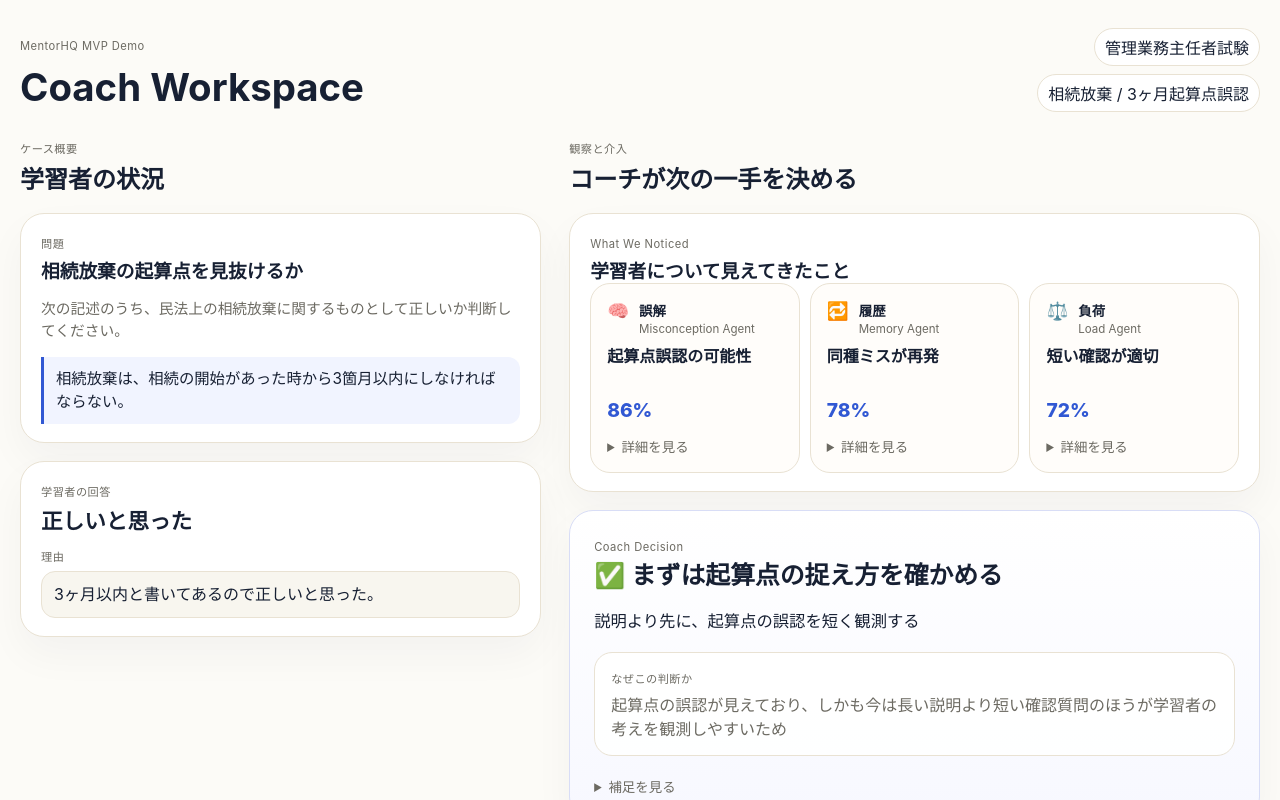
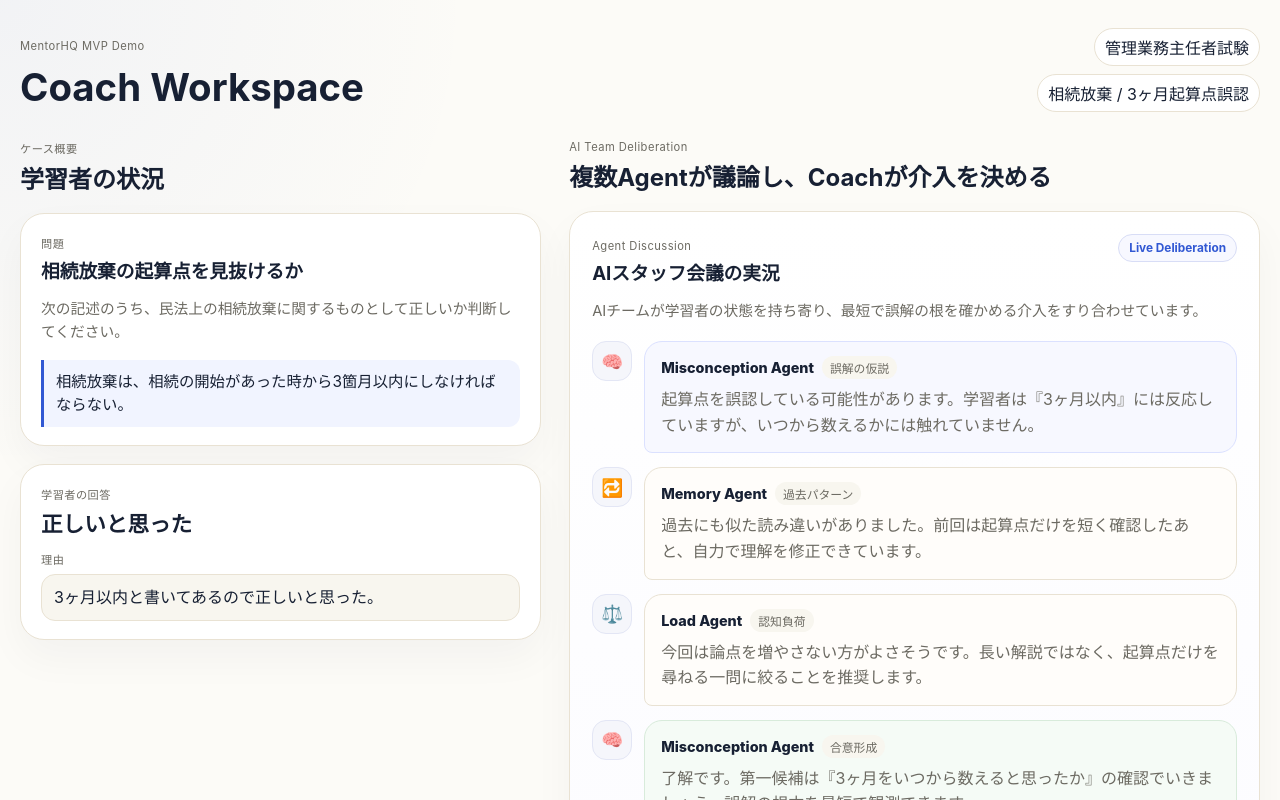
Before and after one commit to MakikoOhashi/mentorHQ, a Next.js app: page / in a window 1280 px wide. Shown: the top 800 px of the page. Built offline with nearby package versions, Linux system fonts and the light colour scheme.

Commit message:
Redesign agent reports as discussion feed

```diff
--- a/app/globals.css
+++ b/app/globals.css
@@ -23,7 +23,9 @@ html {
 body {
   margin: 0;
   min-height: 100vh;
-  background: var(--bg);
+  background:
+    radial-gradient(circle at top left, rgba(49, 88, 211, 0.05), transparent 24%),
+    var(--bg);
   color: var(--text);
   font-family:
     Inter, ui-sans-serif, system-ui, -apple-system, BlinkMacSystemFont, "Segoe UI",
@@ -67,9 +69,11 @@ textarea {
 .body-copy,
 .detail-list dd,
 .trace-log p,
-.reason-inline p {
+.reason-inline p,
+.decision-note p,
+.discussion-bubble p {
   color: var(--muted);
-  line-height: 1.5;
+  line-height: 1.6;
 }
 
 .compact-copy {
@@ -85,13 +89,22 @@ textarea {
 }
 
 .hero-meta span,
-.trace-badge {
+.trace-badge,
+.live-pill {
   display: inline-flex;
   align-items: center;
   border: 1px solid var(--border);
   background: var(--surface);
   border-radius: 999px;
   padding: 6px 10px;
+}
+
+.live-pill {
+  background: #f7f8ff;
+  border-color: #d8ddf6;
+  color: var(--accent);
+  font-size: 0.74rem;
+  font-weight: 700;
 }
 
 .workspace-grid {
@@ -174,6 +187,91 @@ blockquote {
   line-height: 1.55;
 }
 
+.discussion-panel {
+  padding: 22px;
+  background: linear-gradient(180deg, #ffffff, #fcfcff);
+}
+
+.discussion-heading {
+  display: flex;
+  align-items: flex-start;
+  justify-content: space-between;
+  gap: 12px;
+}
+
+.discussion-timeline {
+  display: grid;
+  gap: 14px;
+  margin-top: 18px;
+}
+
+.discussion-row {
+  display: grid;
+  grid-template-columns: auto minmax(0, 1fr);
+  gap: 12px;
+  align-items: start;
+}
+
+.discussion-avatar {
+  width: 40px;
+  height: 40px;
+  border-radius: 14px;
+  display: grid;
+  place-items: center;
+  background: #f5f6fb;
+  border: 1px solid #e3e6f5;
+  font-size: 1.1rem;
+}
+
+.discussion-bubble {
+  border: 1px solid var(--border);
+  border-radius: 18px 18px 18px 8px;
+  padding: 14px 16px;
+  background: #fffdfa;
+}
+
+.discussion-meta {
+  display: flex;
+  flex-wrap: wrap;
+  gap: 8px;
+  align-items: center;
+  margin-bottom: 8px;
+}
+
+.discussion-agent {
+  font-size: 0.9rem;
+  font-weight: 800;
+}
+
+.discussion-role {
+  font-size: 0.74rem;
+  color: var(--muted);
+  padding: 3px 8px;
+  border-radius: 999px;
+  background: var(--surface-soft);
+}
+
+.discussion-bubble p,
+.decision-note p,
+.reason-inline p,
+.decision-summary {
+  margin: 0;
+}
+
+.tone-primary .discussion-bubble {
+  background: #f7f8ff;
+  border-color: #dbe1ff;
+}
+
+.tone-support .discussion-bubble {
+  background: #fffdfa;
+}
+
+.tone-consensus .discussion-bubble {
+  background: #f5fbf6;
+  border-color: #d8ebdb;
+}
+
 .decision-panel {
   padding: 24px;
 }
@@ -189,7 +287,6 @@ blockquote {
 }
 
 .decision-summary {
-  margin: 0;
   font-size: 1.02rem;
   line-height: 1.7;
   color: var(--text);
@@ -202,117 +299,17 @@ blockquote {
   background: rgba(255, 255, 255, 0.92);
 }
 
-.reason-inline p {
-  margin: 6px 0 0;
+.decision-grid {
+  display: grid;
+  grid-template-columns: repeat(2, minmax(0, 1fr));
+  gap: 12px;
 }
 
-.report-list {
-  display: grid;
-  gap: 10px;
-}
-
-.compact-reports {
-  grid-template-columns: repeat(3, minmax(0, 1fr));
-}
-
-.agent-card {
-  padding: 16px;
-  border-radius: 20px;
-  border: 1px solid var(--border);
-  background: #fffdfa;
-}
-
-.signal-card {
-  display: grid;
-  gap: 10px;
-}
-
-.signal-head {
-  display: flex;
-  align-items: flex-start;
-  gap: 10px;
-}
-
-.signal-icon {
-  font-size: 1.1rem;
-  line-height: 1;
-  padding-top: 2px;
-}
-
-.signal-meta {
-  display: grid;
-  gap: 2px;
-}
-
-.signal-label {
-  font-size: 0.84rem;
-  font-weight: 700;
-  color: var(--text);
-}
-
-.signal-agent {
-  font-size: 0.72rem;
-  color: var(--muted);
-}
-
-.signal-finding {
-  margin: 0;
-  min-height: 2.6em;
-  font-weight: 700;
-  line-height: 1.35;
-  color: var(--text);
-}
-
-.signal-score {
-  margin: 0;
-  font-size: 1.2rem;
-  font-weight: 800;
-  color: var(--accent);
-}
-
-.agent-details,
-.mini-details {
-  margin-top: 4px;
-}
-
-.agent-details summary,
-.mini-details summary {
-  cursor: pointer;
-  color: var(--muted);
-  font-size: 0.84rem;
-}
-
-.detail-list {
-  display: grid;
-  gap: 10px;
-  margin-top: 10px;
-}
-
-.detail-list dt {
-  margin-bottom: 4px;
-  color: var(--text);
-  font-weight: 700;
-}
-
-.detail-list dd {
-  margin: 0;
-}
-
-.evidence-list {
-  margin: 0;
-  padding-left: 18px;
-  color: var(--muted);
-  line-height: 1.45;
-}
-
-.trace-log {
-  display: grid;
-  gap: 10px;
-  margin-top: 10px;
-}
-
-.trace-log p {
-  margin: 0;
+.decision-note {
+  padding: 14px 16px;
+  border-radius: 18px;
+  border: 1px solid rgba(216, 221, 246, 0.9);
+  background: rgba(255, 255, 255, 0.88);
 }
 
 .next-question-panel {
@@ -335,7 +332,7 @@ blockquote {
 
 @media (max-width: 1100px) {
   .workspace-grid,
-  .compact-reports {
+  .decision-grid {
     grid-template-columns: 1fr;
   }
 }
@@ -355,4 +352,9 @@ blockquote {
   .hero-meta {
     justify-content: flex-start;
   }
+
+  .discussion-heading {
+    grid-template-columns: 1fr;
+    display: grid;
+  }
 }
--- a/app/page.tsx
+++ b/app/page.tsx
@@ -1,12 +1,9 @@
-type AgentReport = {
+type DiscussionMessage = {
   agentName: string;
-  label: string;
+  role: string;
   icon: string;
-  finding: string;
-  risk: string;
-  recommendation: string;
-  confidence: number;
-  evidence: string[];
+  tone: "primary" | "support" | "consensus";
+  message: string;
 };
 
 const workspace = {
@@ -19,55 +16,51 @@ const workspace = {
     "相続放棄は、相続の開始があった時から3箇月以内にしなければならない。",
   learnerBelief: "正しいと思った",
   reflection: "3ヶ月以内と書いてあるので正しいと思った。",
-  coachDecision: {
-    interventionType: "starting_point_check",
-    selectedIntervention: "その3ヶ月は、いつから数えると思いましたか？",
-    interventionTarget: "3-month period starting point",
-    observationGoal:
-      "学習者が説明前に起算点を言語化できるか確認する",
-    decisionReason:
-      "起算点の誤認が見えており、しかも今は長い説明より短い確認質問のほうが学習者の考えを観測しやすいため",
-    selectedPriority: "説明より先に、起算点の誤認を短く観測する",
-    whyNow: "高負荷セッションのため、長い解説より1問の確認質問を優先する",
-    rejectedRecommendations: ["全文解説を先に出す", "追加問題へすぐ進む"],
-    decisionTrace:
-      "Coach chose starting_point_check instead of explanation because the system needs to observe the learner's belief before revealing the rule."
-  },
-  agentReports: [
+  discussionSummary:
+    "AIチームが学習者の状態を持ち寄り、最短で誤解の根を確かめる介入をすり合わせています。",
+  discussion: [
     {
       agentName: "Misconception Agent",
-      label: "誤解",
+      role: "誤解の仮説",
       icon: "🧠",
-      finding: "起算点誤認の可能性",
-      risk: "期間だけに反応し、起算点を確認していない",
-      recommendation: "その3ヶ月をいつから数えると思ったか確認する",
-      confidence: 0.86,
-      evidence: [
-        "reflection が「3ヶ月以内」にのみ言及している",
-        "起算点に関する記述がない"
-      ]
+      tone: "primary",
+      message:
+        "起算点を誤認している可能性があります。学習者は『3ヶ月以内』には反応していますが、いつから数えるかには触れていません。"
     },
     {
       agentName: "Memory Agent",
-      label: "履歴",
+      role: "過去パターン",
       icon: "🔁",
-      finding: "同種ミスが再発",
-      risk: "法的期間の読み方に弱点がある",
-      recommendation: "短い確認質問で起算点を言語化させる",
-      confidence: 0.78,
-      evidence: ["prior_cases: 2026-05-30", "prior_cases: 2026-06-03"]
+      tone: "support",
+      message:
+        "過去にも似た読み違いがありました。前回は起算点だけを短く確認したあと、自力で理解を修正できています。"
     },
     {
       agentName: "Load Agent",
-      label: "負荷",
+      role: "認知負荷",
       icon: "⚖️",
-      finding: "短い確認が適切",
-      risk: "長い解説は処理負荷を上げる",
-      recommendation: "解説ではなく1問だけ確認質問にする",
-      confidence: 0.72,
-      evidence: ["recent_accuracy: unstable", "session_load: high"]
+      tone: "support",
+      message:
+        "今回は論点を増やさない方がよさそうです。長い解説ではなく、起算点だけを尋ねる一問に絞ることを推奨します。"
+    },
+    {
+      agentName: "Misconception Agent",
+      role: "合意形成",
+      icon: "🧠",
+      tone: "consensus",
+      message:
+        "了解です。第一候補は『3ヶ月をいつから数えると思ったか』の確認でいきましょう。誤解の根本を最短で観測できます。"
     }
-  ] satisfies AgentReport[]
+  ] satisfies DiscussionMessage[],
+  coachDecision: {
+    title: "起算点確認を採用",
+    selectedIntervention: "その3ヶ月は、いつから数えると思いましたか？",
+    observationGoal: "学習者が説明前に起算点を言語化できるか確認する",
+    decisionReason:
+      "誤解の根本原因を最短で検証でき、しかも高負荷の場面でも学習者の思考を崩さず観測できるため",
+    selectedPriority: "説明より先に、起算点の誤認を短く観測する",
+    whyNow: "いまは理解を増やすより、まず認識のズレを一点で確かめる段階です。"
+  }
 };
 
 export default function Home() {
@@ -116,50 +109,33 @@ export default function Home() {
 
         <div className="column">
           <div className="column-header">
-            <p className="eyebrow">観察と介入</p>
-            <h2>コーチが次の一手を決める</h2>
+            <p className="eyebrow">AI Team Deliberation</p>
+            <h2>複数Agentが議論し、Coachが介入を決める</h2>
           </div>
 
-          <article className="panel compact">
-            <div className="panel-heading tight">
-              <span className="panel-kicker">What We Noticed</span>
-              <h3>学習者について見えてきたこと</h3>
+          <article className="panel discussion-panel">
+            <div className="panel-heading tight discussion-heading">
+              <div>
+                <span className="panel-kicker">Agent Discussion</span>
+                <h3>AIスタッフ会議の実況</h3>
+              </div>
+              <span className="live-pill">Live Deliberation</span>
             </div>
-            <div className="report-list compact-reports">
-              {workspace.agentReports.map((report) => (
-                <section className="agent-card signal-card" key={report.agentName}>
-                  <div className="signal-head">
-                    <span className="signal-icon">{report.icon}</span>
-                    <div className="signal-meta">
-                      <span className="signal-label">{report.label}</span>
-                      <span className="signal-agent">{report.agentName}</span>
+            <p className="body-copy compact-copy">{workspace.discussionSummary}</p>
+
+            <div className="discussion-timeline">
+              {workspace.discussion.map((entry, index) => (
+                <section className={`discussion-row tone-${entry.tone}`} key={`${entry.agentName}-${index}`}>
+                  <div className="discussion-avatar" aria-hidden="true">
+                    {entry.icon}
+                  </div>
+                  <div className="discussion-bubble">
+                    <div className="discussion-meta">
+                      <span className="discussion-agent">{entry.agentName}</span>
+                      <span className="discussion-role">{entry.role}</span>
                     </div>
+                    <p>{entry.message}</p>
                   </div>
-                  <p className="signal-finding">{report.finding}</p>
-                  <p className="signal-score">{Math.round(report.confidence * 100)}%</p>
-                  <details className="agent-details">
-                    <summary>詳細を見る</summary>
-                    <div className="detail-list">
-                      <div>
-                        <dt>見立て</dt>
-                        <dd>{report.risk}</dd>
-                      </div>
-                      <div>
-                        <dt>推奨</dt>
-                        <dd>{report.recommendation}</dd>
-                      </div>
-                      <div>
-                        <dt>根拠</dt>
-                        <dd>
-                          <ul className="evidence-list">
-                            {report.evidence.map((item) => (
-                              <li key={item}>{item}</li>
-                            ))}
-                          </ul>
-                        </dd>
-                      </div>
-                    </div>
-                  </details>
                 </section>
               ))}
             </div>
@@ -169,40 +145,23 @@ export default function Home() {
             <div className="decision-hero">
               <div>
                 <span className="panel-kicker">Coach Decision</span>
-                <h3>✅ まずは起算点の捉え方を確かめる</h3>
+                <h3>{workspace.coachDecision.title}</h3>
               </div>
               <p className="decision-summary">{workspace.coachDecision.selectedPriority}</p>
               <div className="reason-inline">
-                <span className="summary-label">なぜこの判断か</span>
+                <span className="summary-label">理由</span>
                 <p>{workspace.coachDecision.decisionReason}</p>
               </div>
-              <details className="mini-details">
-                <summary>補足を見る</summary>
-                <div className="detail-list">
-                  <div>
-                    <dt>なぜ今か</dt>
-                    <dd>{workspace.coachDecision.whyNow}</dd>
-                  </div>
-                  <div>
-                    <dt>観測目的</dt>
-                    <dd>{workspace.coachDecision.observationGoal}</dd>
-                  </div>
-                  <div>
-                    <dt>見送った案</dt>
-                    <dd>
-                      <ul className="evidence-list">
-                        {workspace.coachDecision.rejectedRecommendations.map((item) => (
-                          <li key={item}>{item}</li>
-                        ))}
-                      </ul>
-                    </dd>
-                  </div>
-                  <div>
-                    <dt>判断ログ</dt>
-                    <dd>{workspace.coachDecision.decisionTrace}</dd>
-                  </div>
+              <div className="decision-grid">
+                <div className="decision-note">
+                  <span className="summary-label">観測目的</span>
+                  <p>{workspace.coachDecision.observationGoal}</p>
                 </div>
-              </details>
+                <div className="decision-note">
+                  <span className="summary-label">なぜ今か</span>
+                  <p>{workspace.coachDecision.whyNow}</p>
+                </div>
+              </div>
             </div>
           </article>
 
@@ -212,7 +171,7 @@ export default function Home() {
               <h3>次の問い</h3>
             </div>
             <blockquote className="next-question-copy">
-              {workspace.coachDecision.selectedIntervention}
+              「{workspace.coachDecision.selectedIntervention}」
             </blockquote>
           </article>
         </div>
```
